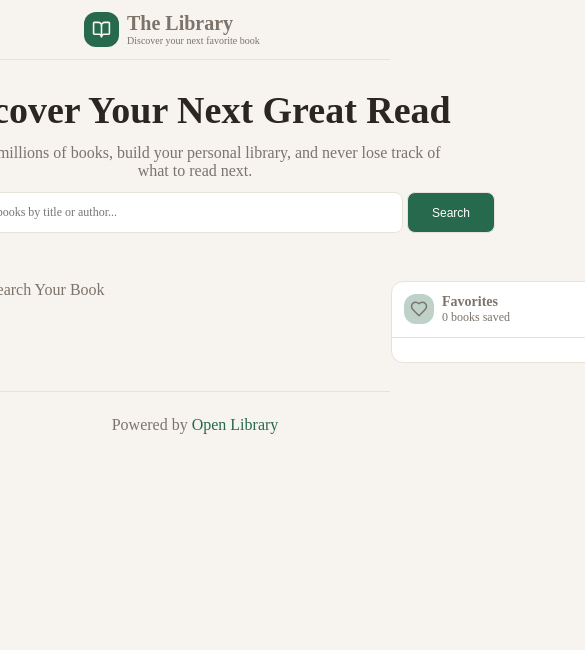
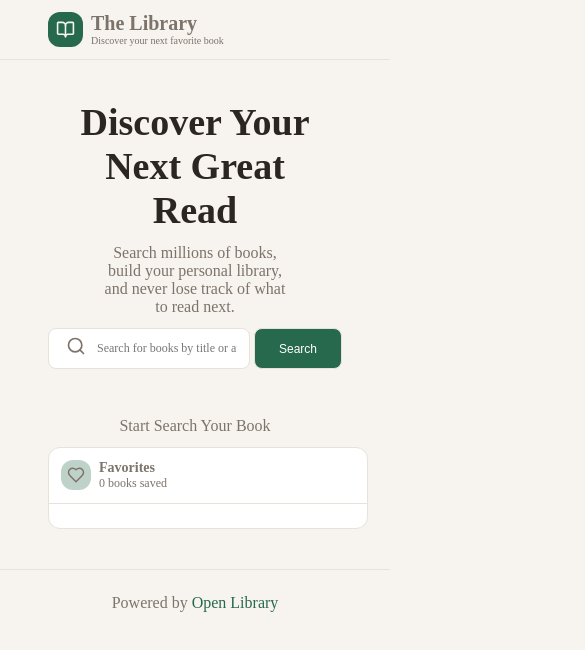
Before and after one commit to violettab21/booksTask, a website built with Vite: page index.html in a window 390 px wide. Shown: the top 650 px of the page, 585 px wide, since content can reach past the window. Built offline with nearby package versions, Linux system fonts and the light colour scheme.

Commit message:
feat: adapt layout to lower screens

```diff
--- a/src/js/ui/header.js
+++ b/src/js/ui/header.js
@@ -38,7 +38,11 @@ export function createHeader() {
   //create fragment for header content
   const fragment = document.createDocumentFragment();
   fragment.append(headerItemIconBlock, headerItemTextBlock);
-  const headerContent = createElement("div", ["headerContent"], fragment);
+  const headerContent = createElement(
+    "div",
+    ["headerContent", "container"],
+    fragment,
+  );
 
   //create header element
   const header = createElement("header", ["header"], headerContent);
--- a/src/js/ui/mainContent.js
+++ b/src/js/ui/mainContent.js
@@ -16,6 +16,6 @@ export function createMainContent() {
   booksFragment.append(booksList, favoriteBooksList);
   const booksSection = createElement("div", ["books"], booksFragment);
   mainItems.append(searchBlock, booksSection);
-  const main = createElement("main", ["main"], mainItems);
+  const main = createElement("main", ["main", "container"], mainItems);
   return main;
 }
--- a/src/styles/bookCard.css
+++ b/src/styles/bookCard.css
@@ -64,3 +64,9 @@
   fill: var(--red);
   stroke: none;
 }
+
+@media (max-width: 768px) {
+  .bookCard {
+    flex-grow: 1;
+  }
+}
--- a/src/styles/booksList.css
+++ b/src/styles/booksList.css
@@ -1,9 +1,8 @@
 .booksList {
   display: flex;
   flex-wrap: wrap;
-  min-width: 700px;
-  width: 70%;
   gap: 8px;
+  flex-grow: 1;
 }
 
 .loader,
@@ -12,3 +11,9 @@
   width: 100%;
   color: var(--text);
 }
+
+@media (max-width: 768px) {
+  .booksList {
+    width: 100%;
+  }
+}
--- a/src/styles/favorites.css
+++ b/src/styles/favorites.css
@@ -77,3 +77,9 @@
   font-size: 12px;
   color: var(--text);
 }
+
+@media (max-width: 768px) {
+  .favoritesContainer {
+    width: 100%;
+  }
+}
--- a/src/styles/header.css
+++ b/src/styles/header.css
@@ -21,7 +21,7 @@
 .headerContent {
   display: flex;
   gap: 8px;
-  padding: 12px 84px;
+  padding: 12px 0;
 }
 
 .headerImageBlock {
--- a/src/styles/main.css
+++ b/src/styles/main.css
@@ -3,11 +3,31 @@
   flex-direction: column;
   align-items: center;
   gap: 48px;
+  width: 100%;
+}
+
+.container {
+  max-width: 1240px;
+  margin: 0 auto;
+  padding: 12px 24px;
 }
 
 .books {
   display: flex;
-  max-width: 1240px;
+  width: 100%;
   justify-content: center;
   gap: 12px;
 }
+
+@media (max-width: 1240px) {
+  .container {
+    padding: 12px 48px;
+  }
+}
+
+@media (max-width: 768px) {
+  .books {
+    display: flex;
+    flex-direction: column;
+  }
+}
--- a/src/styles/search.css
+++ b/src/styles/search.css
@@ -61,3 +61,9 @@
   border: 1px solid var(--border);
   border-radius: 8px;
 }
+
+@media (max-width: 768px) {
+  .searchBlock {
+    width: 100%;
+  }
+}
```
Also changed, not shown: src/js/ui/favorites/favoriteBookRow.js (+0 -10 lines).
